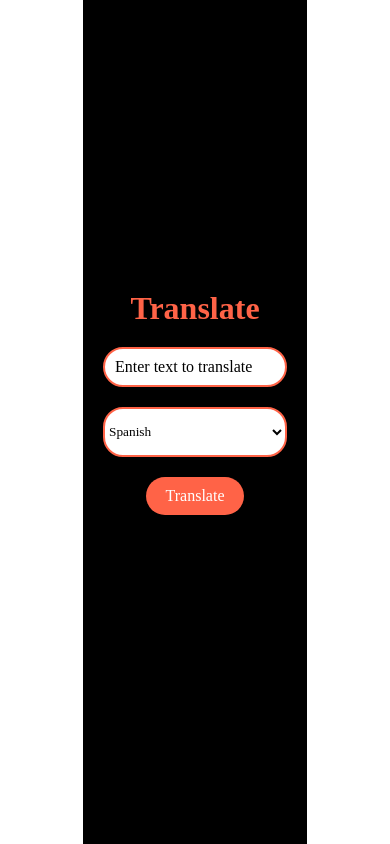
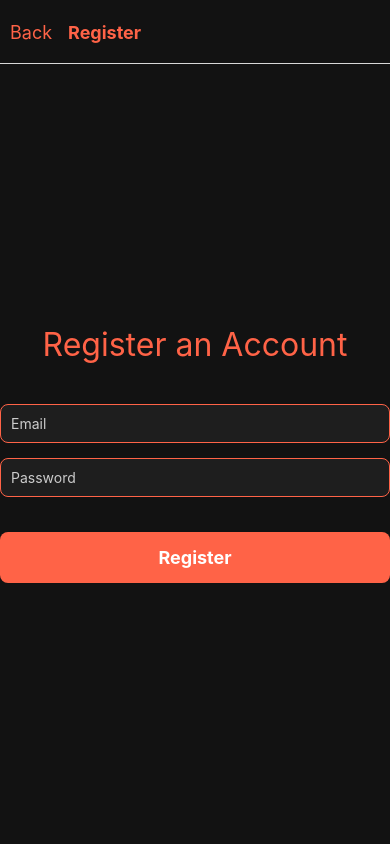
Before and after one commit to rodel100/Context, a React Native app: screen /Register in a window 390 px wide. Built offline with nearby package versions, Linux system fonts and the light colour scheme.

Commit message:
commit on 'main'

```diff
--- a/App.js
+++ b/App.js
@@ -1,20 +1,74 @@
-import { StatusBar } from 'expo-status-bar';
-import { StyleSheet, Text, View } from 'react-native';
-import Translation from './components/Translation/Translation';
+import 'react-native-gesture-handler';
+import React from 'react';
+import { NavigationContainer } from '@react-navigation/native';
+import { createStackNavigator } from '@react-navigation/stack';
+import LoginScreen from './LoginScreen';
+import SuccessScreen from './SuccessScreen';
+import ForgotPasswordScreen from './ForgotPasswordScreen';
+import RegisterScreen from './RegisterScreen';
+import { TouchableOpacity, Text, StyleSheet } from 'react-native';
+
+const Stack = createStackNavigator();
+
+const BackButton = ({ navigation }) => (
+  <TouchableOpacity onPress={() => navigation.goBack()} style={styles.backButton}>
+    <Text style={styles.backButtonText}>Back</Text>
+  </TouchableOpacity>
+);
 
 export default function App() {
   return (
-    <View style={styles.container}>
-      <Translation />
-    </View>
+    <NavigationContainer>
+      <Stack.Navigator initialRouteName="Login">
+        <Stack.Screen
+          name="Login"
+          component={LoginScreen}
+          options={{ headerShown: false }}
+        />
+        <Stack.Screen
+          name="Success"
+          component={SuccessScreen}
+          options={({ navigation }) => ({
+            headerLeft: () => <BackButton navigation={navigation} />,
+            headerStyle: { backgroundColor: '#121212' },
+            headerTintColor: '#FF6347',
+            headerTitleStyle: { fontWeight: 'bold' },
+            title: 'Success'
+          })}
+        />
+        <Stack.Screen
+          name="ForgotPassword"
+          component={ForgotPasswordScreen}
+          options={({ navigation }) => ({
+            headerLeft: () => <BackButton navigation={navigation} />,
+            headerStyle: { backgroundColor: '#121212' },
+            headerTintColor: '#FF6347',
+            headerTitleStyle: { fontWeight: 'bold' },
+            title: 'Forgot Password'
+          })}
+        />
+        <Stack.Screen
+          name="Register"
+          component={RegisterScreen}
+          options={({ navigation }) => ({
+            headerLeft: () => <BackButton navigation={navigation} />,
+            headerStyle: { backgroundColor: '#121212' },
+            headerTintColor: '#FF6347',
+            headerTitleStyle: { fontWeight: 'bold' },
+            title: 'Register'
+          })}
+        />
+      </Stack.Navigator>
+    </NavigationContainer>
   );
 }
 
 const styles = StyleSheet.create({
-  container: {
-    flex: 1,
-    backgroundColor: '#fff',
-    alignItems: 'center',
-    justifyContent: 'center',
+  backButton: {
+    marginLeft: 10,
+  },
+  backButtonText: {
+    color: '#FF6347',
+    fontSize: 18,
   },
 });
--- /dev/null
+++ b/ForgotPasswordScreen.js
@@ -0,0 +1,83 @@
+import React, { useState } from 'react';
+import {
+  SafeAreaView,
+  StyleSheet,
+  TextInput,
+  View,
+  Text,
+  TouchableOpacity,
+  Alert
+} from 'react-native';
+
+export default function ForgotPasswordScreen() {
+  const [email, setEmail] = useState('');
+
+  const handleResetPassword = () => {
+    // Basic validation
+    if (!email) {
+      Alert.alert('Please enter your email');
+      return;
+    }
+
+    // Perform reset password action (this is just a placeholder)
+    Alert.alert('Reset password link sent to your email');
+  };
+
+  return (
+    <SafeAreaView style={styles.container}>
+      <Text style={styles.title}>Forgot Password</Text>
+      <View style={styles.inputContainer}>
+        <TextInput
+          style={styles.input}
+          placeholder="Email"
+          placeholderTextColor="#ccc"
+          value={email}
+          onChangeText={setEmail}
+          keyboardType="email-address"
+          autoCapitalize="none"
+        />
+      </View>
+      <TouchableOpacity style={styles.button} onPress={handleResetPassword}>
+        <Text style={styles.buttonText}>Send Reset Link</Text>
+      </TouchableOpacity>
+    </SafeAreaView>
+  );
+}
+
+const styles = StyleSheet.create({
+  container: {
+    flex: 1,
+    justifyContent: 'center',
+    backgroundColor: '#121212',
+    paddingHorizontal: 20,
+  },
+  title: {
+    fontSize: 32,
+    color: '#FF6347',
+    alignSelf: 'center',
+    marginBottom: 40,
+  },
+  inputContainer: {
+    marginBottom: 15,
+  },
+  input: {
+    borderWidth: 1,
+    borderColor: '#FF6347',
+    padding: 10,
+    borderRadius: 8,
+    color: '#fff',
+    backgroundColor: '#1E1E1E',
+  },
+  button: {
+    backgroundColor: '#FF6347',
+    padding: 15,
+    borderRadius: 8,
+    alignItems: 'center',
+    marginTop: 20,
+  },
+  buttonText: {
+    color: '#fff',
+    fontSize: 18,
+    fontWeight: 'bold',
+  },
+});
--- /dev/null
+++ b/LoginScreen.js
@@ -0,0 +1,108 @@
+import React, { useState } from 'react';
+import {
+  SafeAreaView,
+  StyleSheet,
+  TextInput,
+  View,
+  Text,
+  TouchableOpacity,
+  Alert
+} from 'react-native';
+
+export default function LoginScreen({ navigation }) {
+  const [email, setEmail] = useState('');
+  const [password, setPassword] = useState('');
+
+  const handleLogin = () => {
+    // Basic validation
+    if (!email || !password) {
+      Alert.alert('Please enter both email and password');
+      return;
+    }
+
+    // Navigate to success screen
+    navigation.navigate('Success');
+  };
+
+  return (
+    <SafeAreaView style={styles.container}>
+      <Text style={styles.title}>Language Hub Login</Text>
+      <View style={styles.inputContainer}>
+        <TextInput
+          style={styles.input}
+          placeholder="Email"
+          placeholderTextColor="#ccc"
+          value={email}
+          onChangeText={setEmail}
+          keyboardType="email-address"
+          autoCapitalize="none"
+        />
+      </View>
+      <View style={styles.inputContainer}>
+        <TextInput
+          style={styles.input}
+          placeholder="Password"
+          placeholderTextColor="#ccc"
+          value={password}
+          onChangeText={setPassword}
+          secureTextEntry
+        />
+      </View>
+      <TouchableOpacity style={styles.button} onPress={handleLogin}>
+        <Text style={styles.buttonText}>Login</Text>
+      </TouchableOpacity>
+      <TouchableOpacity style={styles.link} onPress={() => navigation.navigate('ForgotPassword')}>
+        <Text style={styles.linkText}>Forgot Password?</Text>
+      </TouchableOpacity>
+      <TouchableOpacity style={styles.link} onPress={() => navigation.navigate('Register')}>
+        <Text style={styles.linkText}>Register</Text>
+      </TouchableOpacity>
+    </SafeAreaView>
+  );
+}
+
+const styles = StyleSheet.create({
+  container: {
+    flex: 1,
+    justifyContent: 'center',
+    backgroundColor: '#121212',
+    paddingHorizontal: 20,
+  },
+  title: {
+    fontSize: 32,
+    color: '#FF6347',
+    alignSelf: 'center',
+    marginBottom: 40,
+  },
+  inputContainer: {
+    marginBottom: 15,
+  },
+  input: {
+    borderWidth: 1,
+    borderColor: '#FF6347',
+    padding: 10,
+    borderRadius: 8,
+    color: '#fff',
+    backgroundColor: '#1E1E1E',
+  },
+  button: {
+    backgroundColor: '#FF6347',
+    padding: 15,
+    borderRadius: 8,
+    alignItems: 'center',
+    marginTop: 20,
+  },
+  buttonText: {
+    color: '#fff',
+    fontSize: 18,
+    fontWeight: 'bold',
+  },
+  link: {
+    marginTop: 10,
+    alignSelf: 'center',
+  },
+  linkText: {
+    color: '#FF6347',
+    fontSize: 16,
+  },
+});
--- /dev/null
+++ b/RegisterScreen.js
@@ -0,0 +1,102 @@
+import React, { useState } from 'react';
+import {
+  SafeAreaView,
+  StyleSheet,
+  TextInput,
+  View,
+  Text,
+  TouchableOpacity,
+  Alert
+} from 'react-native';
+
+export default function RegisterScreen({ navigation }) {
+  const [email, setEmail] = useState('');
+  const [password, setPassword] = useState('');
+
+  const handleLogin = () => {
+    // Basic validation
+    if (!email || !password) {
+      Alert.alert('Please enter both email and password');
+      return;
+    }
+
+    // Navigate to Login screen
+    navigation.navigate('Login');
+  };
+
+  return (
+    <SafeAreaView style={styles.container}>
+      <Text style={styles.title}>Register an Account</Text>
+      <View style={styles.inputContainer}>
+        <TextInput
+          style={styles.input}
+          placeholder="Email"
+          placeholderTextColor="#ccc"
+          value={email}
+          onChangeText={setEmail}
+          keyboardType="email-address"
+          autoCapitalize="none"
+        />
+      </View>
+      <View style={styles.inputContainer}>
+        <TextInput
+          style={styles.input}
+          placeholder="Password"
+          placeholderTextColor="#ccc"
+          value={password}
+          onChangeText={setPassword}
+          secureTextEntry
+        />
+      </View>
+      <TouchableOpacity style={styles.button} onPress={handleLogin}>
+        <Text style={styles.buttonText}>Register</Text>
+      </TouchableOpacity>
+    </SafeAreaView>
+  );
+}
+
+const styles = StyleSheet.create({
+  container: {
+    flex: 1,
+    justifyContent: 'center',
+    backgroundColor: '#121212',
+    paddingHorizontal: 20,
+  },
+  title: {
+    fontSize: 32,
+    color: '#FF6347',
+    alignSelf: 'center',
+    marginBottom: 40,
+  },
+  inputContainer: {
+    marginBottom: 15,
+  },
+  input: {
+    borderWidth: 1,
+    borderColor: '#FF6347',
+    padding: 10,
+    borderRadius: 8,
+    color: '#fff',
+    backgroundColor: '#1E1E1E',
+  },
+  button: {
+    backgroundColor: '#FF6347',
+    padding: 15,
+    borderRadius: 8,
+    alignItems: 'center',
+    marginTop: 20,
+  },
+  buttonText: {
+    color: '#fff',
+    fontSize: 18,
+    fontWeight: 'bold',
+  },
+  link: {
+    marginTop: 10,
+    alignSelf: 'center',
+  },
+  linkText: {
+    color: '#FF6347',
+    fontSize: 16,
+  },
+});
--- /dev/null
+++ b/SuccessScreen.js
@@ -0,0 +1,23 @@
+import React from 'react';
+import { SafeAreaView, StyleSheet, Text } from 'react-native';
+
+export default function SuccessScreen() {
+  return (
+    <SafeAreaView style={styles.container}>
+      <Text style={styles.message}>Login Successful</Text>
+    </SafeAreaView>
+  );
+}
+
+const styles = StyleSheet.create({
+  container: {
+    flex: 1,
+    justifyContent: 'center',
+    backgroundColor: '#121212',
+  },
+  message: {
+    fontSize: 24,
+    color: '#FF6347',
+    textAlign: 'center',
+  },
+});
--- a/app.json
+++ b/app.json
@@ -1,7 +1,7 @@
 {
   "expo": {
-    "name": "Context",
-    "slug": "Context",
+    "name": "language-hub-login-page",
+    "slug": "snack-23a1f1ce-4933-4e83-a919-076cd8c8937b",
     "version": "1.0.0",
     "orientation": "portrait",
     "icon": "./assets/icon.png",
```
Also changed, not shown: package.json (+8 -6 lines).
